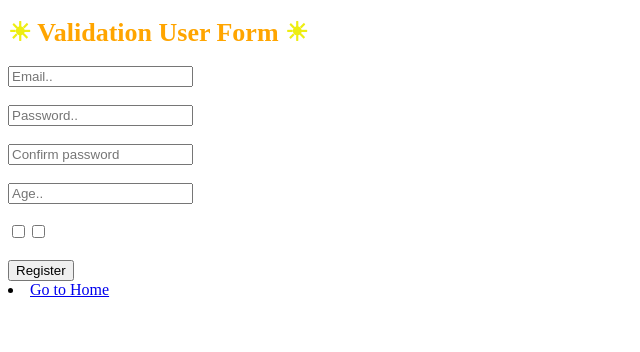
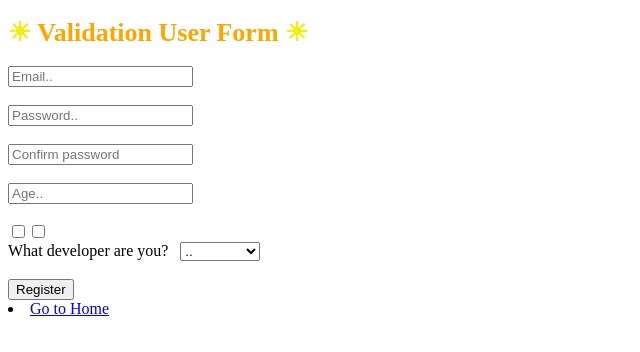
Before and after one commit to salino3/validation-form-vue, a Nuxt app: page /user-form in a window 1280 px wide. Shown: the top 352 px of the page, without its empty margins (0-640 px from the left). Built offline with nearby package versions, Linux system fonts and the light colour scheme.

Commit message:
add select input

```diff
--- a/pages/index.vue
+++ b/pages/index.vue
@@ -2,19 +2,19 @@
     <h1 class="title">
         <span>&#9728;</span> Validation Form <span>&#9728;</span>
     </h1>
-    <div>
+    <form  @submit.prevent="register" >
     <input :class="{'valid': isValidEmail === true , 'invalid': isValidEmail === false }"
      v-model="email" type="text" placeholder="Email.."> <span class="spanCheckEmail" v-if="isValidEmail">&#10003;</span>
       <br>
     <div v-if="email != '' && !isValidEmail">Invalid email address!</div> <br>
     <input :class="{'valid': isStrongPassword === true , 'invalid': isStrongPassword === false }"
-     v-model="password" type="text" placeholder="Password.."> <br>
+     v-model="password" type="password" placeholder="Password.."> <br>
      <div v-if="password != '' && !isStrongPassword">Weak password!</div> <br>
     <input :class="{'valid': isPasswordConfirmed === true , 'invalid': isPasswordConfirmed === false }"
-     v-model="confirmPassword" type="text" placeholder="Confirm password"> <br>
+     v-model="confirmPassword" type="password" placeholder="Confirm password"> <br>
     <br>
-    <button @click="register">Register</button>
- </div>
+    <button type="submit">Register</button>
+    </form>
   <li>
     <nuxt-link to="/user-form">
       Go to User Form
--- a/pages/user-form.vue
+++ b/pages/user-form.vue
@@ -1,9 +1,9 @@
 
 <template>
     <h1 class="title"><span>&#9728;</span> Validation User Form <span>&#9728;</span></h1>
-    <div>
+    <form  @submit.prevent="register">
     <input :class="{'valid': isValidEmail === true, 'invalid': isValidEmail === false || (startValidationColor.email && !isValidEmail)}"
-     v-model="user.email" type="text" placeholder="Email.."> <span class="spanCheckEmail" v-if="isValidEmail">&#10003;</span>
+     v-model="user.email" type="text" placeholder="Email..">
       <br>
     <div  v-if="user.email != '' && !isValidEmail ">Invalid email address!</div> <br>
 
@@ -27,10 +27,18 @@
          <input v-model="isFemaleChecked"
           type="checkbox" @change="onChangeSex('Female')">
      </div>
-
+     <div>
+        <label for="dev">What developer are you?</label> &nbsp;
+        <select v-model="user.dev" id="dev">
+            <option value="">..</option>
+            <option value="Front-end">Front-end</option>
+            <option value="Back-end">Back-end</option>
+            <option value="DevOps">DevOps</option>
+        </select>
+     </div>
     <br>
-    <button @click="register">Register</button>
- </div>
+    <button type="submit">Register</button>
+    </form>
   <li>
     <nuxt-link to="/">
         Go to Home
@@ -48,7 +56,7 @@ const startValidationColor = reactive({
     confirmPassword: false,
     age: false,
     sex: false,
-    spanish: false
+    dev: false
 
 });
 
@@ -58,7 +66,7 @@ const user = reactive({
     confirmPassword: "",
     age: null,
     sex: "",
-    spanish: null
+    dev: ""
 
 });
 
@@ -86,13 +94,14 @@ function register() {
     startValidationColor.confirmPassword = true;
     startValidationColor.age = true;
     startValidationColor.sex = true;
-    startValidationColor.spanish = true;
+    startValidationColor.dev = true;
 
 
     if (isValidEmail.value === true && isStrongPassword.value === true
-     && isPasswordConfirmed.value === true && isMajor.value === true) {
+     && isPasswordConfirmed.value === true && isMajor.value === true
+     && user.sex && user.dev ) {
         alert("Registering...");
-        console.log(user);
+   console.log(JSON.stringify(user, null, 2));
     }else {
       alert("You have some error in the Form...");
 
@@ -120,7 +129,6 @@ const isStrongPassword = computed(() => {
  });
 
 const isPasswordConfirmed = computed(() => {
-
 
    if(user.confirmPassword != "" && user.password != user.confirmPassword){
    startValidationColor.confirmPassword = true;
@@ -168,15 +176,4 @@ const isPasswordConfirmed = computed(() => {
     background-size: 20px 20px;
 }
 
-.spanCheckEmail {
- display: inline-block;
-  width: 15px;
-  height: 15px;
-  background-color: #4CAF50;
-  color: white;
-  border-radius: 5px;
-  padding: 0px 3px 8px 3px;
-  text-align: center;
-  justify-content: center;
-  }
 </style>
```
